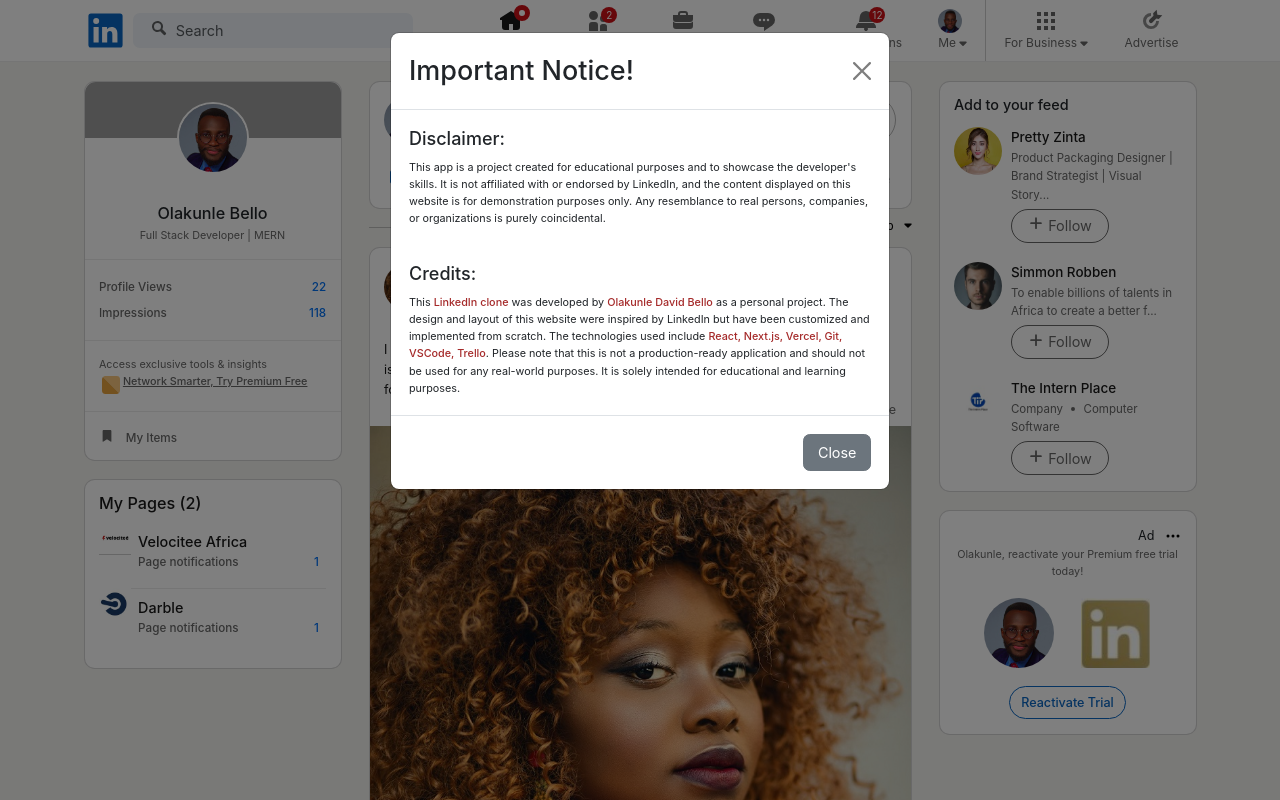
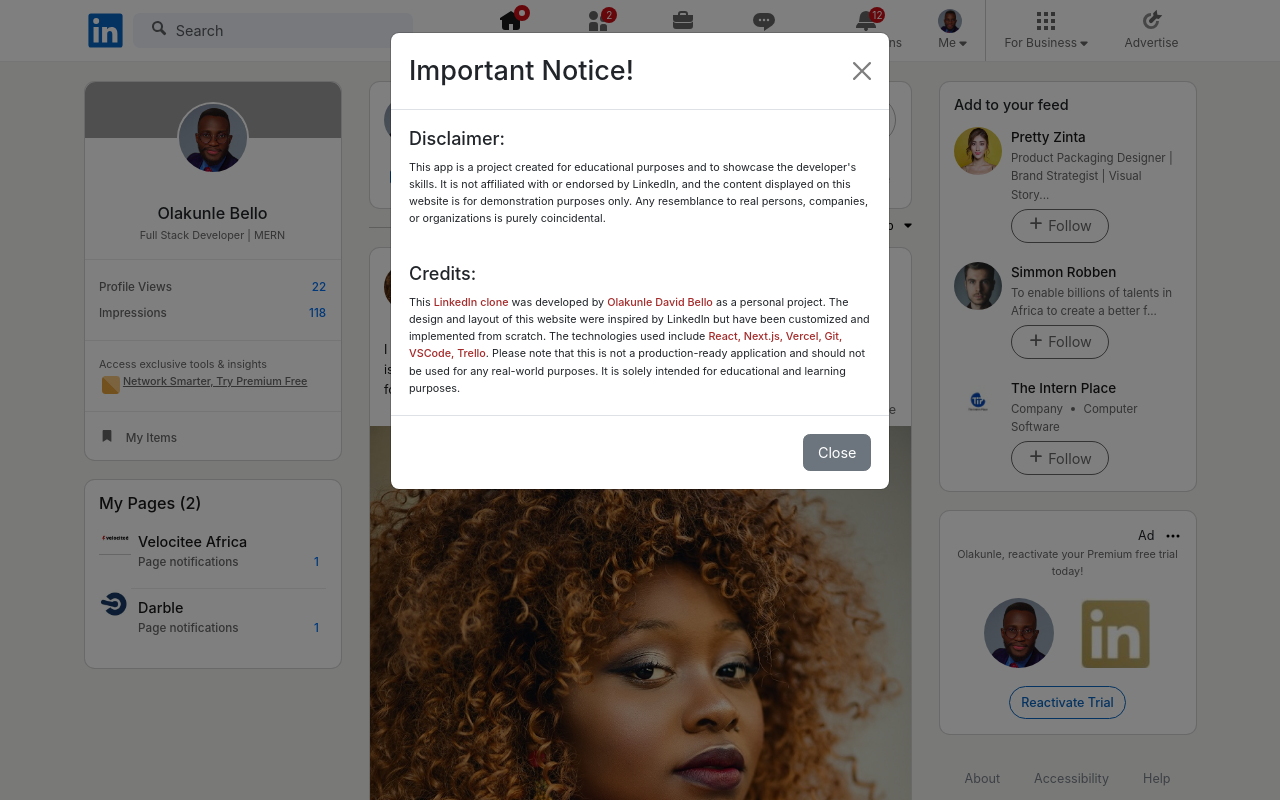
Before and after one commit to inioluwabello/linkedin, a Next.js app: page / in a window 1280 px wide. Shown: the top 800 px of the page. Built offline with nearby package versions, Linux system fonts and the light colour scheme; grey boxes are pictures that could not be loaded.

Commit message:
Cleaning House

```diff
--- /dev/null
+++ b/components/home/LinkedInLinks.js
@@ -0,0 +1,55 @@
+import Link from "next/link";
+import { FontAwesomeIcon } from "@fortawesome/react-fontawesome";
+import { faCaretDown } from "@fortawesome/free-solid-svg-icons";
+
+const LinkedInLinks = () => {
+  return (
+    <div className="links text-md alt-color mt-3">
+      <div className="space-around">
+        <Link href="/">About</Link>
+        <Link href="/">Accessibility</Link>
+        <Link href="/">Help</Link>
+      </div>
+      <div className="space-around">
+        <Link href="/">
+          Privacy & Terms&nbsp;
+          <FontAwesomeIcon width={8} icon={faCaretDown} />
+        </Link>
+        <Link href="/">Ad Choices</Link>
+      </div>
+      <div className="space-around">
+        <Link href="/">Advertising</Link>
+        <Link href="/">
+          Business Services&nbsp;
+          <FontAwesomeIcon width={8} icon={faCaretDown} />
+        </Link>
+      </div>
+      <div className="space-around">
+        <Link href="/">Get the LinkedIn app</Link>
+        <Link href="/">More</Link>
+      </div>
+      <div className="text-center mt-3 pry-color">
+        <span className="brand-color">
+          <svg
+            xmlns="http://www.w3.org/2000/svg"
+            viewBox="0 0 56 14"
+            data-supported-dps="56x14"
+            fill="currentColor"
+            width="56"
+            height="14"
+            focusable="false"
+          >
+            <g>
+              <path
+                d="M22.1 8.2l3.09 3.8h-2.44L20 8.51V12h-2V2h2v5.88L22.54 5h2.55zm-8-3.4A2.71 2.71 0 0011.89 6V5H10v7h2V8.73a1.74 1.74 0 011.66-1.93C14.82 6.8 15 7.94 15 8.73V12h2V8.29c0-2.2-.73-3.49-2.86-3.49zM32 8.66a4.22 4.22 0 010 .44h-5.25v.07a1.79 1.79 0 001.83 1.43 2.51 2.51 0 001.84-.69l1.33 1a4.31 4.31 0 01-3.25 1.29 3.49 3.49 0 01-3.7-3.75 3.58 3.58 0 013.76-3.65C30.44 4.8 32 6.13 32 8.66zm-1.86-.86a1.46 1.46 0 00-1.59-1.4 1.64 1.64 0 00-1.8 1.4zM2 2H0v10h6v-2H2zm36 0h2v10h-1.89v-.7a2.44 2.44 0 01-2 .9 3.41 3.41 0 01-3.31-3.7 3.36 3.36 0 013.3-3.7 2.62 2.62 0 011.9.7zm.15 6.5a1.63 1.63 0 00-1.62-1.85A1.76 1.76 0 0034.9 8.5a1.76 1.76 0 001.63 1.85 1.63 1.63 0 001.62-1.85zM8 1.8A1.27 1.27 0 006.75 3a1.25 1.25 0 002.5 0A1.27 1.27 0 008 1.8zM7 12h2V5H7zM56 1v12a1 1 0 01-1 1H43a1 1 0 01-1-1V1a1 1 0 011-1h12a1 1 0 011 1zM46 5h-2v7h2zm.25-2a1.25 1.25 0 00-2.5 0 1.25 1.25 0 002.5 0zM54 8.29c0-2.2-.73-3.49-2.86-3.49A2.71 2.71 0 0048.89 6V5H47v7h2V8.73a1.74 1.74 0 011.66-1.93C51.82 6.8 52 7.94 52 8.73V12h2z"
+              ></path>
+            </g>
+          </svg>
+        </span>
+        <span> LinkedIn Corporation © 2023</span>
+      </div>
+    </div>
+  );
+};
+
+export default LinkedInLinks;
--- a/pages/index.js
+++ b/pages/index.js
@@ -6,6 +6,7 @@
 import Posts from "../components/home/Posts";
 import Suggestions from "../components/home/Suggestions";
 import PremiumAd from "../components/home/PremiumAd";
+import LinkedInLinks from "../components/home/LinkedInLinks"
 import user from "../data/user";
 import Disclaimer from "../components/utils/Disclaimer";
 
@@ -27,6 +28,7 @@
           <div className="col-xs-12 d-sm-none d-md-none d-lg-block col-lg-3">
             <Suggestions />
             <PremiumAd user={user} />
+            <LinkedInLinks />
           </div>
         </div>
 
--- a/styles/global.css
+++ b/styles/global.css
@@ -56,6 +56,7 @@
   color: #424B57
 }
 
+.alt-color>div>a,
 .alt-color {
   color: #78808a;
 }
@@ -93,6 +94,11 @@
 .space-between {
   display: flex;
   justify-content: space-between;
+}
+
+.space-around {
+  display: flex;
+  justify-content: space-around;
 }
 
 .flex-end {
@@ -686,3 +692,18 @@
 .emphasis {
   color: brown;
 }
+.links {
+  padding: .5rem;
+}
+.links>div{
+  margin-top: .3rem
+}
+.links>div>a{
+  padding: .1rem .5rem;
+  display: inline-block;
+}
+.links>div>a>svg,
+.links>div>span>svg{
+  position: relative;
+  top: -1.5px;
+}
```
Also changed, not shown: 1 other file (tests, documents, lock files or other folders).
